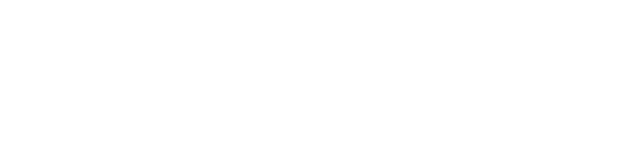
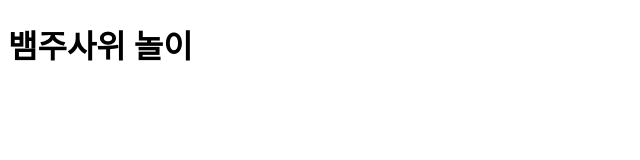
Before and after one commit to yunseop-kim/snake_dice, a plain HTML site: page index.html in a window 1280 px wide. Shown: the whole page, without its empty margins (0-640 px from the left). Drawn offline with Linux system fonts and the light colour scheme.

Commit message:
add title

```diff
--- a/index.html
+++ b/index.html
@@ -15,7 +15,7 @@
         <!--[if lt IE 7]>
             <p class="browsehappy">You are using an <strong>outdated</strong> browser. Please <a href="#">upgrade your browser</a> to improve your experience.</p>
         <![endif]-->
-
+        <h1>뱀주사위 놀이</h1>
         <script src="" async defer></script>
     </body>
 </html>
```
